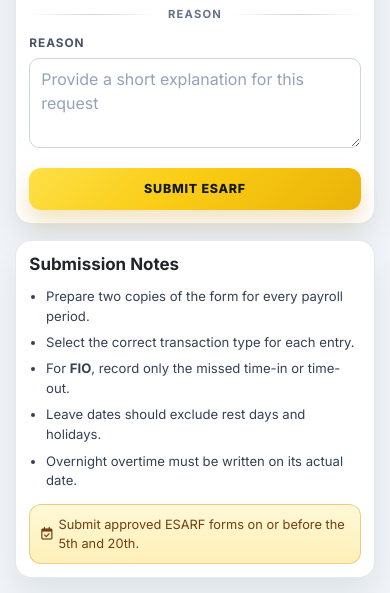
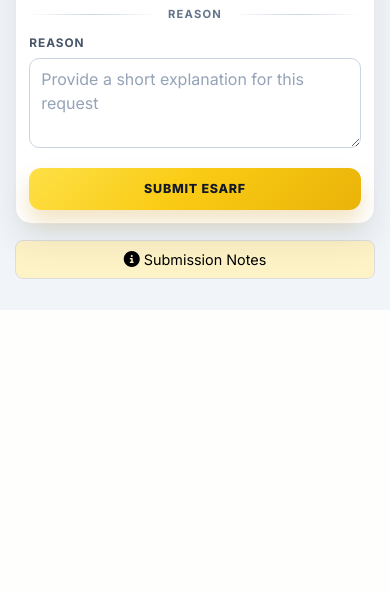
Before and after one commit to opalialuigiandreyengr-cmyk/hygportal, a Flask app: template website/templates/employee/esarf.html in a window 390 px wide. Shown: the part 1148-1741 px from the top of the page. After the commit the page ends 1458 px from the top, so only its background shows below. Run offline with Flask 3, Linux system fonts and the light colour scheme; the template is opened without the code that fills it, so the values that code supplies are empty.

Commit message:
modify esarf

```diff
--- a/website/templates/employee/esarf.html
+++ b/website/templates/employee/esarf.html
@@ -3,6 +3,32 @@
 
 {% block extra_head %}
 <link rel="stylesheet" href="{{ url_for('static', filename='css/pages/esarf.css') }}">
+<style>
+/* ===== MOBILE: HIDE INLINE NOTES, SHOW BUTTON ===== */
+@media (max-width: 768px) {
+  .esarf-note-card {
+    display: none; /* hide inline notes on mobile */
+  }
+
+  .esarf-note-toggle-btn {
+    display: inline-flex;
+    align-items: center;
+    justify-content: center;
+    gap: 0.25rem;
+    padding: 0.5rem 0.75rem;
+    font-size: 0.9rem;
+    border: 1px solid #ddd;
+    border-radius: 0.5rem;
+    background-color: #fef3c7;
+    cursor: pointer;
+    margin-bottom: 1rem;
+  }
+
+  .esarf-note-toggle-btn i {
+    font-size: 1rem;
+  }
+}
+</style>
 {% endblock %}
 
 {% block page_content %}
@@ -105,7 +131,6 @@
             <option value="9AM - 7PM" {% if selected_time_schedule == '9AM - 7PM' %}selected{% endif %}>9AM - 7PM</option>
           </select>
         </div>
-
         <div class="field">
           <label>Day Off</label>
           <select name="day_off" required>
@@ -119,7 +144,6 @@
             <option value="Sun" {% if selected_day_off == 'Sun' %}selected{% endif %}>Sunday</option>
           </select>
         </div>
-
         <div class="field">
           <label>Payroll Class</label>
           <select name="payroll_class" required>
@@ -148,17 +172,14 @@
           <label>Date From</label>
           <input type="date" name="date_from" value="{{ selected_date_from }}">
         </div>
-
         <div class="field">
           <label>Date To</label>
           <input type="date" name="date_to" value="{{ selected_date_to }}">
         </div>
-
         <div class="field">
           <label>Time From</label>
           <input type="time" name="time_from" value="{{ selected_time_from }}">
         </div>
-
         <div class="field">
           <label>Time To</label>
           <input type="time" name="time_to" value="{{ selected_time_to }}">
@@ -185,7 +206,39 @@
     </form>
   </article>
 
-    <aside class="card esarf-note-card">
+  <!-- ===== MOBILE NOTES BUTTON ===== -->
+  <button class="esarf-note-toggle-btn d-md-none" data-bs-toggle="modal" data-bs-target="#esarfNoteModal">
+    <i class="fa-solid fa-circle-info"></i>
+    <span>Submission Notes</span>
+  </button>
+
+  <!-- ===== SUBMISSION NOTES MODAL ===== -->
+  <div class="modal fade" id="esarfNoteModal" tabindex="-1" aria-labelledby="esarfNoteModalLabel" aria-hidden="true">
+    <div class="modal-dialog modal-dialog-centered">
+      <div class="modal-content">
+        <div class="modal-header">
+          <h5 class="modal-title" id="esarfNoteModalLabel">Submission Notes</h5>
+          <button type="button" class="btn-close" data-bs-dismiss="modal" aria-label="Close"></button>
+        </div>
+        <div class="modal-body">
+          <ul class="esarf-note-list">
+            <li>Prepare two copies of the form for every payroll period.</li>
+            <li>Select the correct transaction type for each entry.</li>
+            <li>For <strong>FIO</strong>, record only the missed time-in or time-out.</li>
+            <li>Leave dates should exclude rest days and holidays.</li>
+            <li>Overnight overtime must be written on its actual date.</li>
+          </ul>
+          <p class="esarf-note-deadline">
+            <i class="fa-regular fa-calendar-check"></i>
+            Submit approved ESARF forms on or before the 5th and 20th.
+          </p>
+        </div>
+      </div>
+    </div>
+  </div>
+
+  <!-- ===== DESKTOP NOTES (always visible) ===== -->
+  <aside class="card esarf-note-card d-none d-md-block">
     <h2 class="section-title">Submission Notes</h2>
     <ul class="esarf-note-list">
       <li>Prepare two copies of the form for every payroll period.</li>
```
Lines whose indentation alone changed are shown as unchanged.
